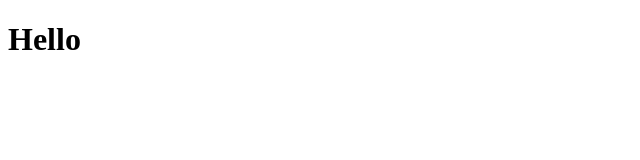
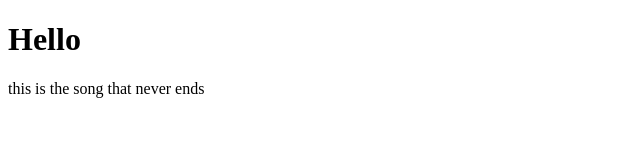
Before and after one commit to ksrawr/test-repo-bananza, a plain HTML site: page index.html in a window 1280 px wide. Shown: the whole page, without its empty margins (0-640 px from the left). Drawn offline with Linux system fonts and the light colour scheme.

Commit message:
adds the song that will be in your head for weeks

```diff
--- a/index.html
+++ b/index.html
@@ -7,5 +7,6 @@
 </head>
 <body>
     <h1>Hello</h1>
+    <p>this is the song that never ends</p>
 </body>
 </html>
```
